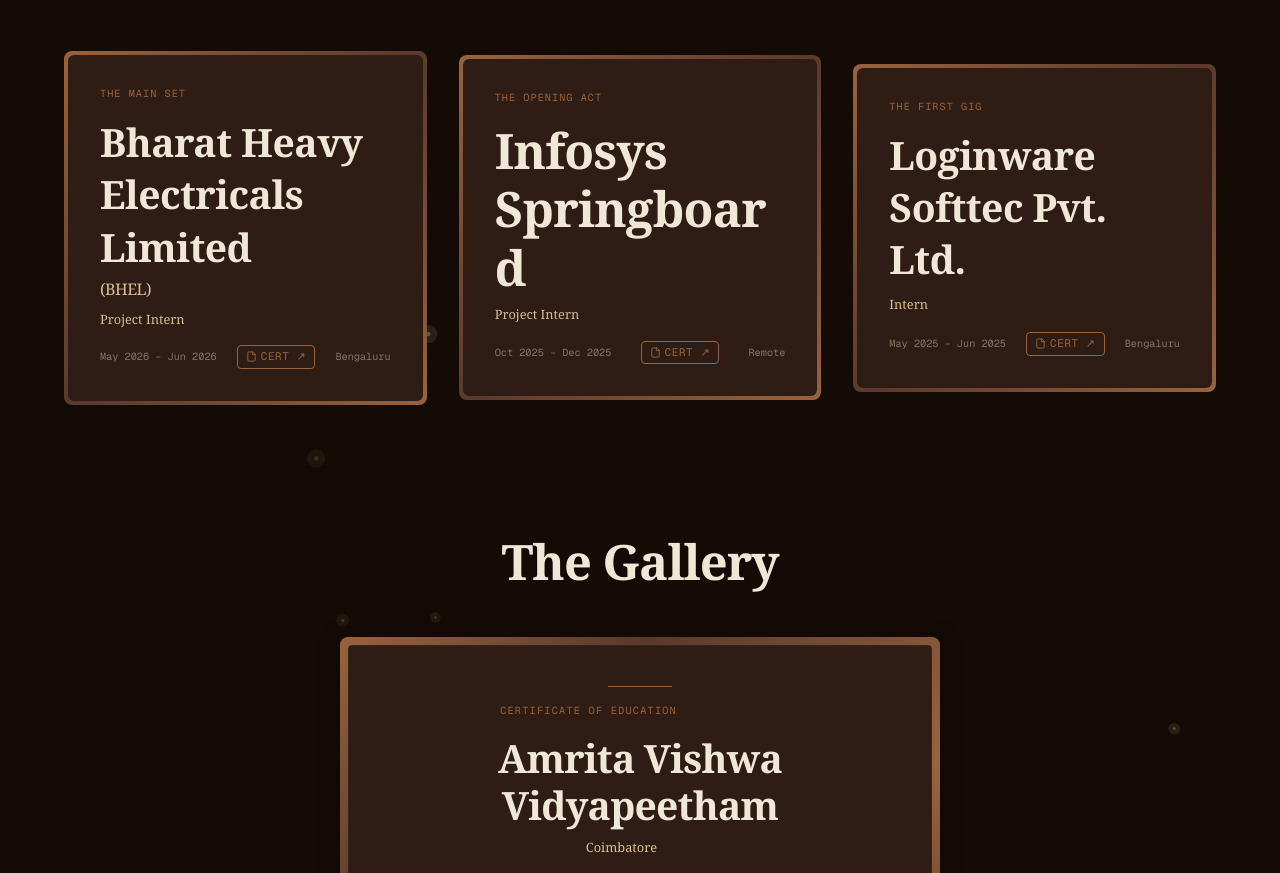
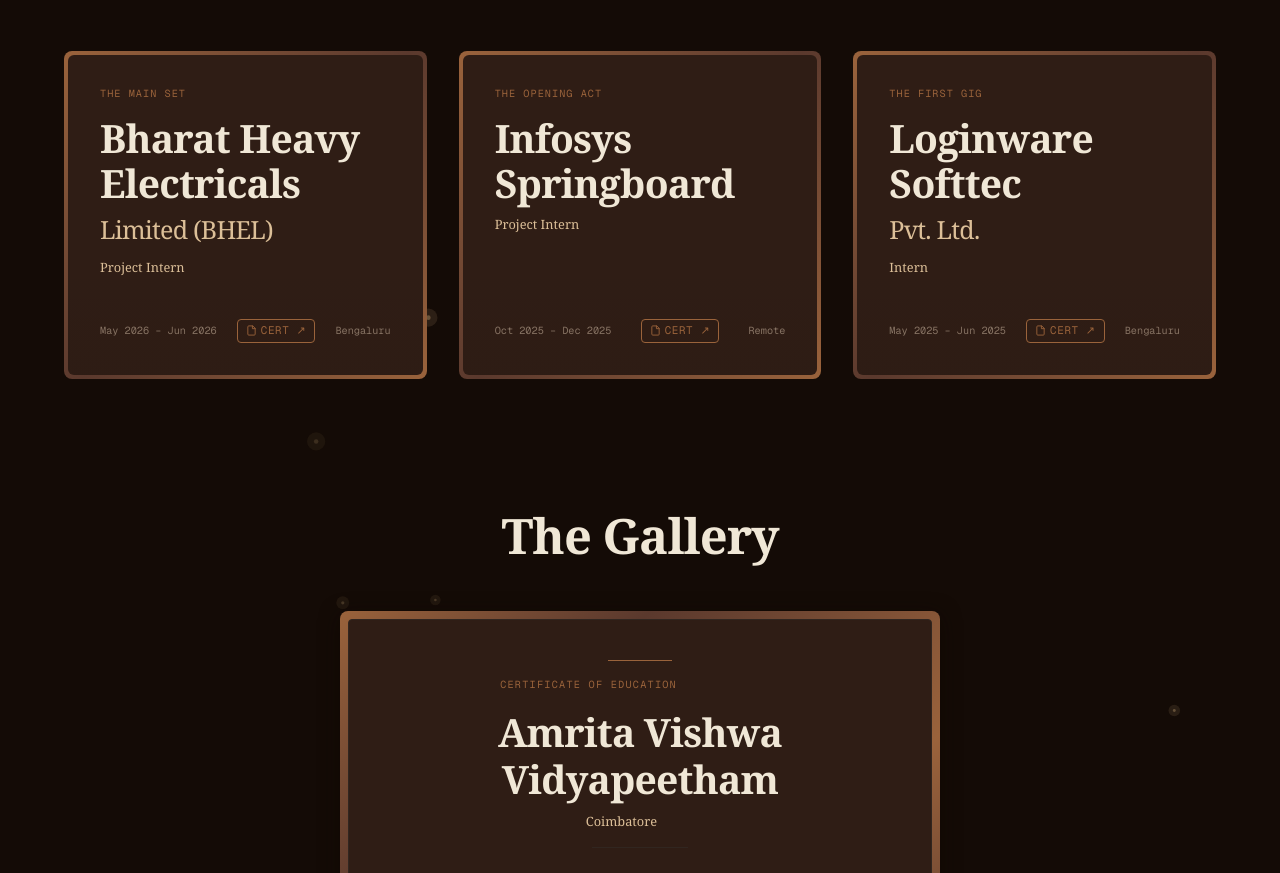
Before and after one commit to Yoganand212/Portfolio, a Next.js app: page / in a window 1280 px wide. Shown: the part 3705-4578 px from the top of the page. Built offline with nearby package versions, Linux system fonts and the light colour scheme; a web font is replaced by a local one.

Commit message:
fix: standardize experience card title formatting and prevent word wrapping

```diff
--- a/src/components/Experience.tsx
+++ b/src/components/Experience.tsx
@@ -71,24 +71,30 @@ export default function Experience() {
                 {/* Headliner — company */}
                 <div className="relative mt-4 flex-1">
                   <h3
-                    className="font-display leading-tight mb-2"
+                    className="font-display leading-tight mb-2 text-xl md:text-2xl tracking-tight"
                     style={{
                       color: "var(--color-ink)",
                       fontStyle: "normal",
                       fontWeight: 700,
-                      fontSize: exp.company.length > 25 ? "clamp(1.15rem, 2.5vw, 1.6rem)" : undefined,
+                      wordBreak: "keep-all",
+                      overflowWrap: "break-word",
                     }}
                   >
-                    {exp.company.length > 25 ? (
+                    {exp.company === "Bharat Heavy Electricals Limited (BHEL)" ? (
                       <>
-                        {exp.company.replace(/ \(/, "\n(").split("\n").map((part, idx) => (
-                          <span key={idx} className={idx === 0 ? "block text-lg md:text-2xl" : "block text-sm md:text-base text-ink-2 font-normal mt-1"}>
-                            {part}
-                          </span>
-                        ))}
+                        <span className="block">Bharat Heavy Electricals</span>
+                        <span className="block text-base md:text-lg text-ink-2 font-normal mt-1">Limited (BHEL)</span>
+                      </>
+                    ) : exp.company === "Infosys Springboard" ? (
+                      <>
+                        <span className="block">Infosys</span>
+                        <span className="block">Springboard</span>
                       </>
                     ) : (
-                      <span className="text-2xl md:text-3xl">{exp.company}</span>
+                      <>
+                        <span className="block">Loginware Softtec</span>
+                        <span className="block text-base md:text-lg text-ink-2 font-normal mt-1">Pvt. Ltd.</span>
+                      </>
                     )}
                   </h3>
 
```
